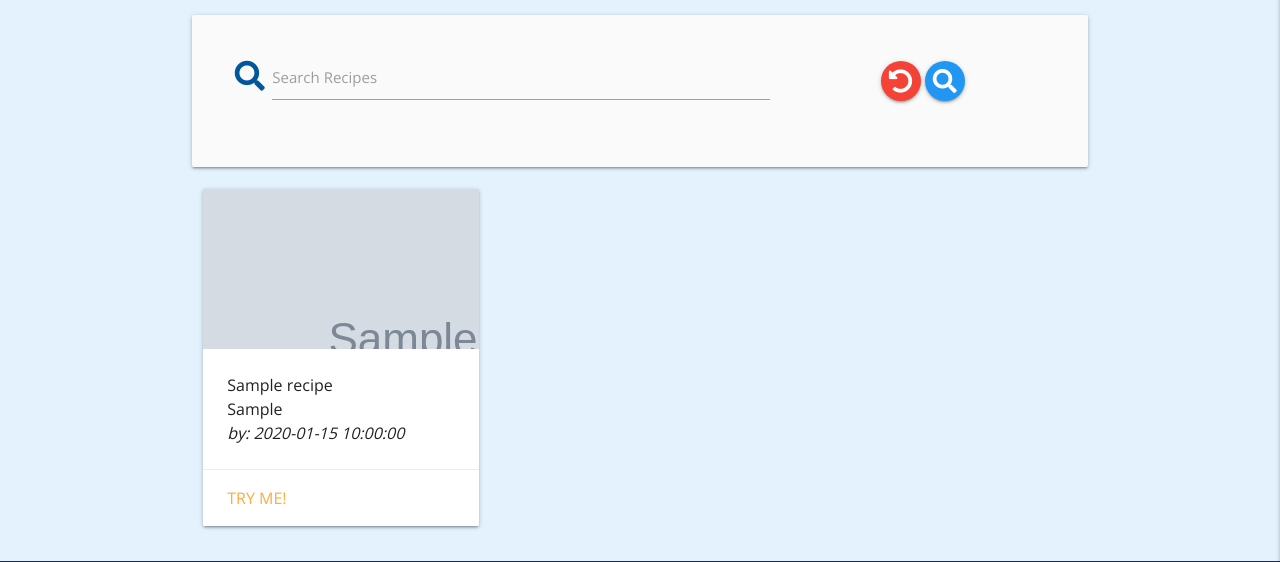
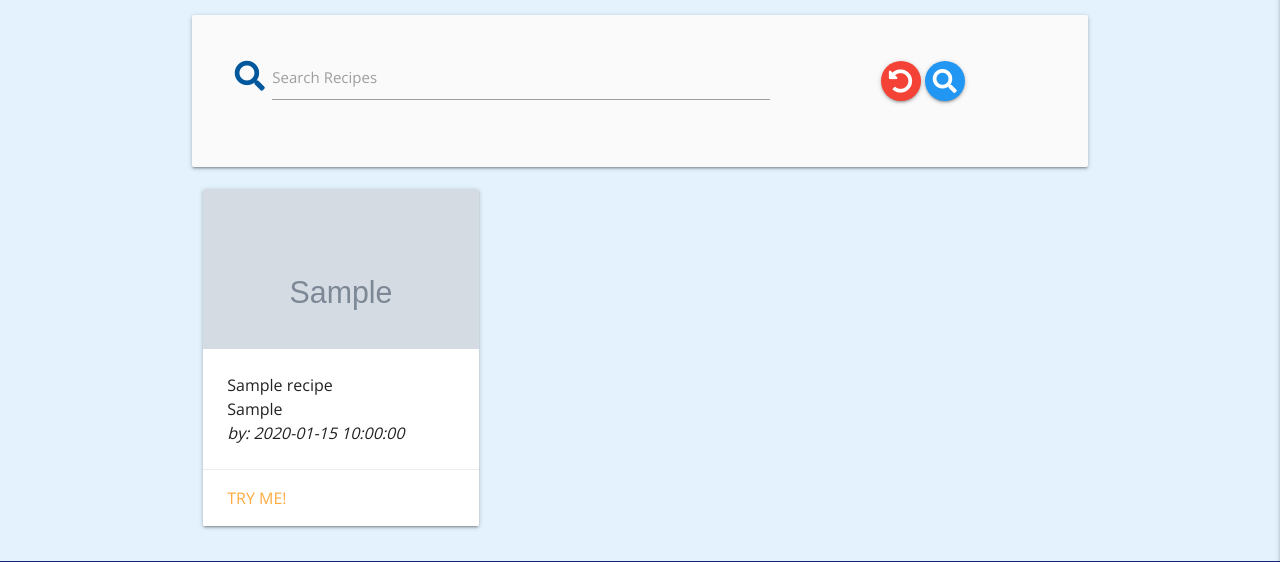
Before and after one commit to monanorremo/yummy-tummy, a Flask app: page /search in a window 1280 px wide. Shown: the part 144-706 px from the top of the page. Run offline with Flask 2, Linux system fonts and the light colour scheme; grey boxes marked "Sample" are stand-in pictures; a database or web service that is not in the repository returns one stand-in record (values such as "Sample title"); some libraries are stand-ins or nearby versions.

Commit message:
Fixed images in all_recipes where they are thumbs

```diff
--- a/static/css/style.css
+++ b/static/css/style.css
@@ -39,7 +39,7 @@ div {
     font-family: 'Open Sans', sans-serif;
 }*/
 
-.card-image-thumbs {
+#thumbs {
     height: 20vh;
     overflow: hidden;
     width: 100%;
--- a/templates/recipes.html
+++ b/templates/recipes.html
@@ -22,13 +22,13 @@
     </form>
 </div>
 
-{% if recipes|length > 0 %}
+{% if recipes|length>0 %}
 <div class="row">
     {% for recipe in recipes %}
 
     <div class="col m4">
         <div class="card">
-            <div class="card-image-thumbs">
+            <div class="card-image" id="thumbs">
                 <img src="{{ recipe.food_img }}">
             </div>
             <div class="card-content">
@@ -51,7 +51,7 @@
     {% endfor %}
 </div>
 {% else %}
-<h3 class="red-text flow-text text-darken-4 center-align" id="page_title">No Results Found</h3>
+<h3 class="red-text flow-text text-darken-4 center-align">No Results Found</h3>
 
 {% endif %}
 
```
